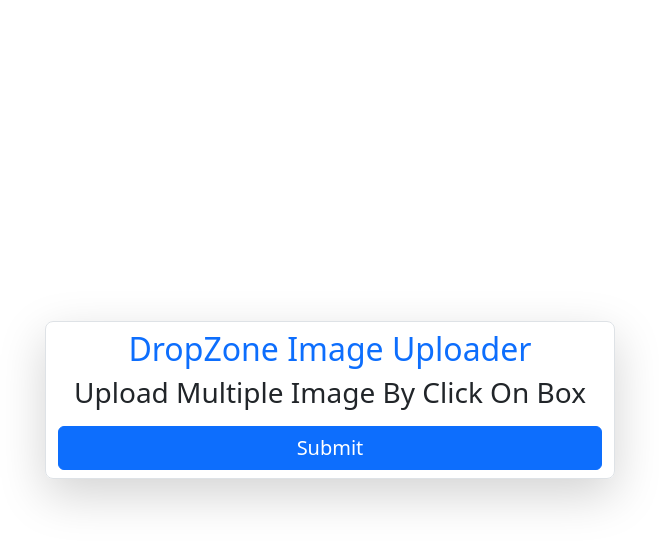
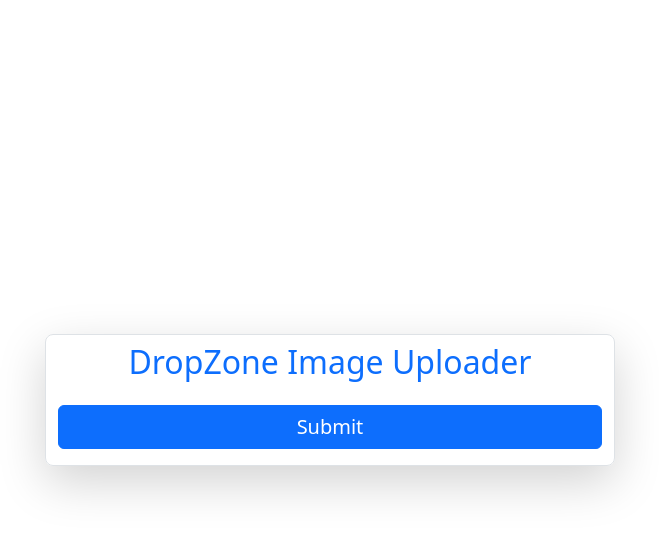
Before and after one commit to ManrahulBajwa/dropzone-with-php, a PHP site: page / in a window 1280 px wide. Shown: the top 547 px of the page, without its empty margins (310-969 px from the left). Run offline with PHP 8.4, Linux system fonts and the light colour scheme; some libraries are stand-ins or nearby versions.

Commit message:
Form improved

```diff
--- a/index.php
+++ b/index.php
@@ -20,23 +20,21 @@
             <div class="col-md-6 border pb-2 shadow-lg rounded-3">
             <div class="pb-2 pt-2 position-relative">
                 <h2 class="text-center text-primary">DropZone Image Uploader</h2>
-                <form enctype="multipart/form-data" class="dropzone rounded-3" id="image-upload">
-                    <div>
-                        <h3 class="text-center">Upload Multiple Image By Click On Box</h3>
+                <form action="display.php" method="post" enctype="multipart/form-data" >
+                    <div class="dropzone rounded-3" id="image-upload">
                     </div>
+                    <input name="images" type="hidden" value="" />
+                    <input type="submit" id="submit-final" style="display:none;" />
+                    <input id="submit" class="btn btn-primary fs-5 px-5 w-100 mt-3" type="submit" value="Submit" />
                 </form>
             </div>
-                <form method="post" action="display.php">
-                    <input name="images" type="hidden" value="" />
-                    <input type="submit" id="submit-final" style="display:none;" />
-                    <input id="submit" class="btn btn-primary fs-5 px-5 w-100" type="submit" value="Submit" />
-                </form>
             </div>
         </div>
     </div>
 
     <script type="text/javascript">
 
+        let imagesNames = [] ;
         Dropzone.autoDiscover = false;
         var myDropZone = new Dropzone("#image-upload", {
             url:'upload.php',
@@ -45,19 +43,14 @@
             uploadMultiple: true,
             autoProcessQueue : false
         });
-
         document.querySelectorAll("#submit")[0].addEventListener("click" , function(e){
             e.preventDefault();
             myDropZone.processQueue();
         })
-
-        let imagesNames = [] ;
         myDropZone.on("complete", function(file) {
             !imagesNames.includes(file.name)?imagesNames.push(file.name):""
             document.querySelectorAll('[type="hidden"]')[0].value = imagesNames.join(",");
-            if(myDropZone.getUploadingFiles().length === 0 && myDropZone.getQueuedFiles().length === 0){
-                document.querySelectorAll("#submit-final")[0].click();
-            }
+            myDropZone.getUploadingFiles().length==0?document.querySelectorAll("#submit-final")[0].click():"";
         });
     </script>
 
```
